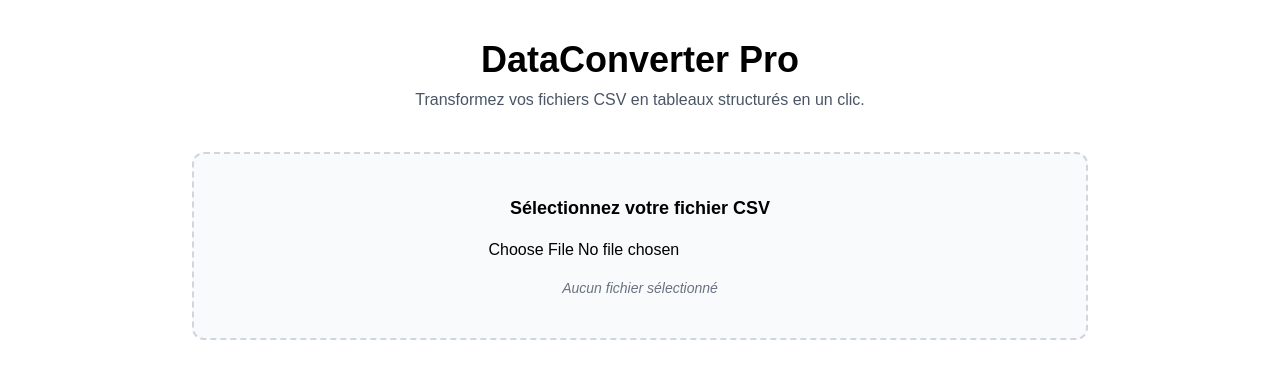
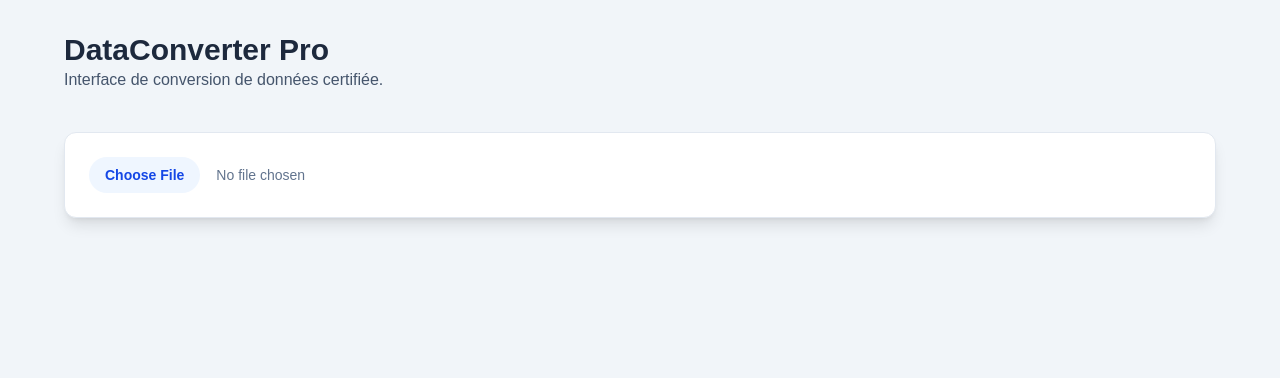
Before and after one commit to bruno92dossantos06-beep/csv-to-nice-table-converter, a Next.js app: page / in a window 1280 px wide. Shown: the top 378 px of the page. Built offline with nearby package versions, Linux system fonts and the light colour scheme.

Commit message:
Amélioration du design pro

```diff
--- a/app/page.tsx
+++ b/app/page.tsx
@@ -11,74 +11,63 @@ export default function Home() {
   const handleFileUpload = (e: React.ChangeEvent<HTMLInputElement>) => {
     const file = e.target.files?.[0];
     if (!file) return;
-
     setFileName(file.name);
 
     Papa.parse(file, {
       header: true,
       skipEmptyLines: true,
-      delimiter: ";", // Optimisé pour les exports Numbers/Excel français
+      delimiter: ";",
       complete: (results: any) => {
         if (results.data && results.data.length > 0) {
           setHeaders(Object.keys(results.data[0]));
           setData(results.data);
-        } else {
-          alert("Le fichier semble vide.");
         }
-      },
-      error: (err: any) => {
-        console.error("Erreur de parsing :", err);
       }
     });
   };
 
   const downloadExcel = () => {
     const ws = XLSX.utils.json_to_sheet(data);
+
+    // Ajout d'une largeur minimale aux colonnes pour un rendu pro
+    ws['!cols'] = headers.map(() => ({ wch: 20 }));
+
     const wb = XLSX.utils.book_new();
     XLSX.utils.book_append_sheet(wb, ws, "Données");
-    XLSX.writeFile(wb, "DataConverter_Export.xlsx");
+
+    // Génération du fichier avec une meilleure gestion des types
+    XLSX.writeFile(wb, `${fileName.split('.')[0]}_export_pro.xlsx`);
   };
 
   return (
-    <main className="min-h-screen bg-white text-black p-10 font-sans">
-      <header className="max-w-4xl mx-auto mb-10 text-center">
-        <h1 className="text-4xl font-bold mb-2">DataConverter Pro</h1>
-        <p className="text-gray-600">Transformez vos fichiers CSV en tableaux structurés en un clic.</p>
+    <main className="min-h-screen bg-slate-100 p-8">
+      <div className="max-w-6xl mx-auto">
+        <header className="mb-10">
+          <h1 className="text-3xl font-bold text-slate-800">DataConverter Pro</h1>
+          <p className="text-slate-600">Interface de conversion de données certifiée.</p>
         </header>
 
-      <div className="max-w-4xl mx-auto border-2 border-dashed border-gray-300 p-10 rounded-xl text-center bg-gray-50">
-        <label className="block mb-4 font-semibold text-lg">Sélectionnez votre fichier CSV</label>
-        <input
-          type="file"
-          accept=".csv"
-          onChange={handleFileUpload}
-          className="block mx-auto"
-        />
-        <p className="text-sm text-gray-500 mt-4 italic">
-          {fileName ? `Fichier chargé : ${fileName}` : "Aucun fichier sélectionné"}
-        </p>
+        <div className="bg-white p-6 rounded-xl shadow-lg border border-slate-200 mb-8">
+          <input type="file" accept=".csv" onChange={handleFileUpload} className="block w-full text-sm text-slate-500 file:mr-4 file:py-2 file:px-4 file:rounded-full file:border-0 file:text-sm file:font-semibold file:bg-blue-50 file:text-blue-700 hover:file:bg-blue-100" />
         </div>
 
         {data.length > 0 && (
-        <div className="max-w-4xl mx-auto mt-10">
-          <button
-            onClick={downloadExcel}
-            className="w-full mb-8 bg-blue-600 hover:bg-blue-700 text-white font-bold py-4 rounded-lg shadow-md transition-all"
-          >
-            Télécharger en format Excel (.xlsx)
+          <div className="bg-white rounded-xl shadow-lg border border-slate-200">
+            <div className="p-5 border-b flex justify-between items-center">
+              <h2 className="font-semibold text-slate-700">Données extraites</h2>
+              <button onClick={downloadExcel} className="bg-slate-900 text-white px-6 py-2 rounded-lg hover:bg-slate-800 transition">
+                Exporter Excel (.xlsx)
               </button>
-
-          <div className="overflow-x-auto border border-gray-200 rounded-lg">
-            <table className="w-full text-sm text-left">
-              <thead className="bg-gray-100 border-b">
-                <tr>
-                  {headers.map((h) => <th key={h} className="p-4 border-r">{h}</th>)}
-                </tr>
+            </div>
+            <div className="overflow-x-auto">
+              <table className="w-full text-sm">
+                <thead className="bg-slate-50">
+                  <tr>{headers.map(h => <th key={h} className="p-4 text-left font-bold text-slate-600 border-b">{h}</th>)}</tr>
                 </thead>
                 <tbody>
-                {data.map((row, i) => (
-                  <tr key={i} className="border-b hover:bg-gray-50">
-                    {headers.map((h) => <td key={h} className="p-4 border-r">{row[h]}</td>)}
+                  {data.slice(0, 15).map((row, i) => (
+                    <tr key={i} className="border-b last:border-0 hover:bg-slate-50">
+                      {headers.map(h => <td key={h} className="p-4 text-slate-700">{row[h]}</td>)}
                     </tr>
                   ))}
                 </tbody>
@@ -86,6 +75,7 @@ export default function Home() {
             </div>
           </div>
         )}
+      </div>
     </main>
   );
 }
```
Lines whose indentation alone changed are shown as unchanged.
